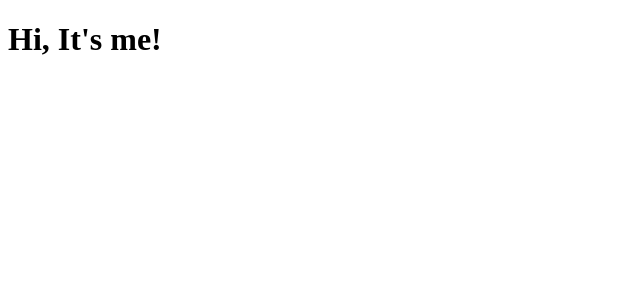
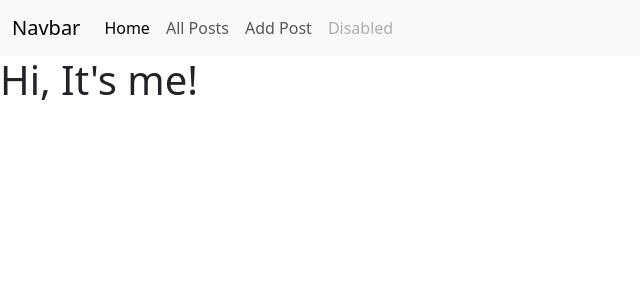
Before and after one commit to emelie-nilsson/Care4Dogs, a Django app: page / in a window 1280 px wide. Shown: the top 300 px of the page, without its empty margins (0-640 px from the left). Run offline with Django 5.2, Linux system fonts and the light colour scheme.

Commit message:
Add Bootstrap, create navbar and static folder

```diff
--- a/templates/base.html
+++ b/templates/base.html
@@ -1,11 +1,25 @@
+{% load static %}
+
 <!DOCTYPE html>
 <html lang="en">
 <head>
     <meta charset="UTF-8">
     <meta name="viewport" content="width=device-width, initial-scale=1.0">
-    <title>Document</title>
+    <!--Boostrap CSS-->
+    {% block extra_css %}
+    <link href="https://cdn.jsdelivr.net/npm/bootstrap@5.3.7/dist/css/bootstrap.min.css" rel="stylesheet" integrity="sha384-LN+7fdVzj6u52u30Kp6M/trliBMCMKTyK833zpbD+pXdCLuTusPj697FH4R/5mcr" crossorigin="anonymous">
+    <link rel="stylesheet" href="{% static '/css/base.css' %}">
+    {% endblock %}
+
+    <!--Boostrap JS-->
+    {% block onload_js %}
+    <script src="https://cdn.jsdelivr.net/npm/bootstrap@5.3.7/dist/js/bootstrap.bundle.min.js" integrity="sha384-ndDqU0Gzau9qJ1lfW4pNLlhNTkCfHzAVBReH9diLvGRem5+R9g2FzA8ZGN954O5Q" crossorigin="anonymous"></script>
+     {% endblock %}
+
+    <title>Care4Dogs</title> {% block title %} {% endblock %}
 </head>
 <body>
+    {% include 'includes/header.html' %}
     <h1>Hi, It's me!</h1>
 </body>
 </html>
--- /dev/null
+++ b/templates/includes/header.html
@@ -0,0 +1,27 @@
+<header>
+    <nav class="navbar navbar-expand-lg bg-body-tertiary">
+  <div class="container-fluid">
+    <a class="navbar-brand" href="#">Navbar</a>
+    <button class="navbar-toggler" type="button" data-bs-toggle="collapse" data-bs-target="#navbarNav" aria-controls="navbarNav" aria-expanded="false" aria-label="Toggle navigation">
+      <span class="navbar-toggler-icon"></span>
+    </button>
+    <!--Navigationbar-->
+    <div class="collapse navbar-collapse" id="navbarNav">
+      <ul class="navbar-nav">
+        <li class="nav-item">
+          <a class="nav-link active" aria-current="page" href="#">Home</a>
+        </li>
+        <li class="nav-item">
+          <a class="nav-link" href="#">All Posts</a>
+        </li>
+        <li class="nav-item">
+          <a class="nav-link" href="#">Add Post</a>
+        </li>
+        <li class="nav-item">
+          <a class="nav-link disabled" aria-disabled="true">Disabled</a>
+        </li>
+      </ul>
+    </div>
+  </div>
+</nav>
+</header>
```
